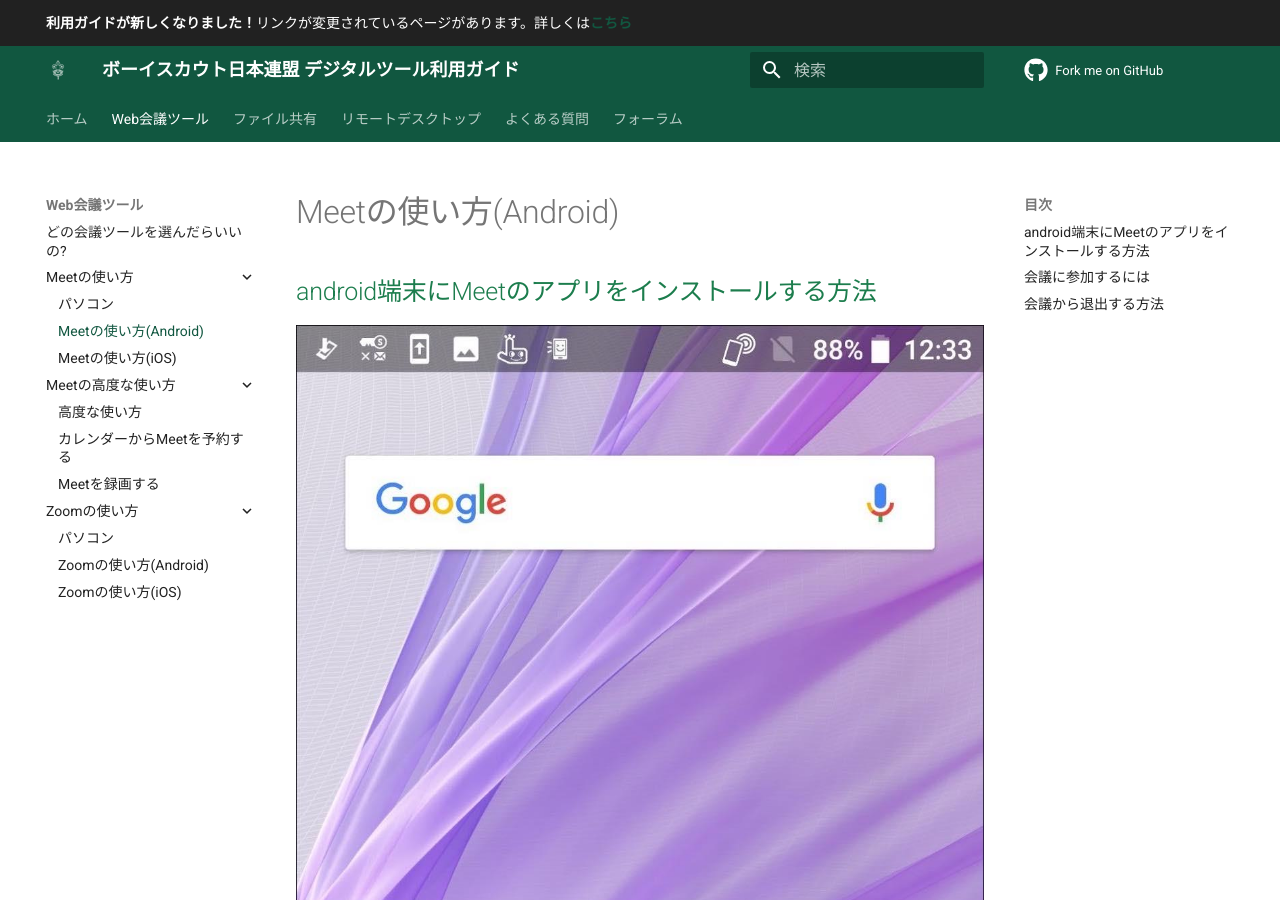
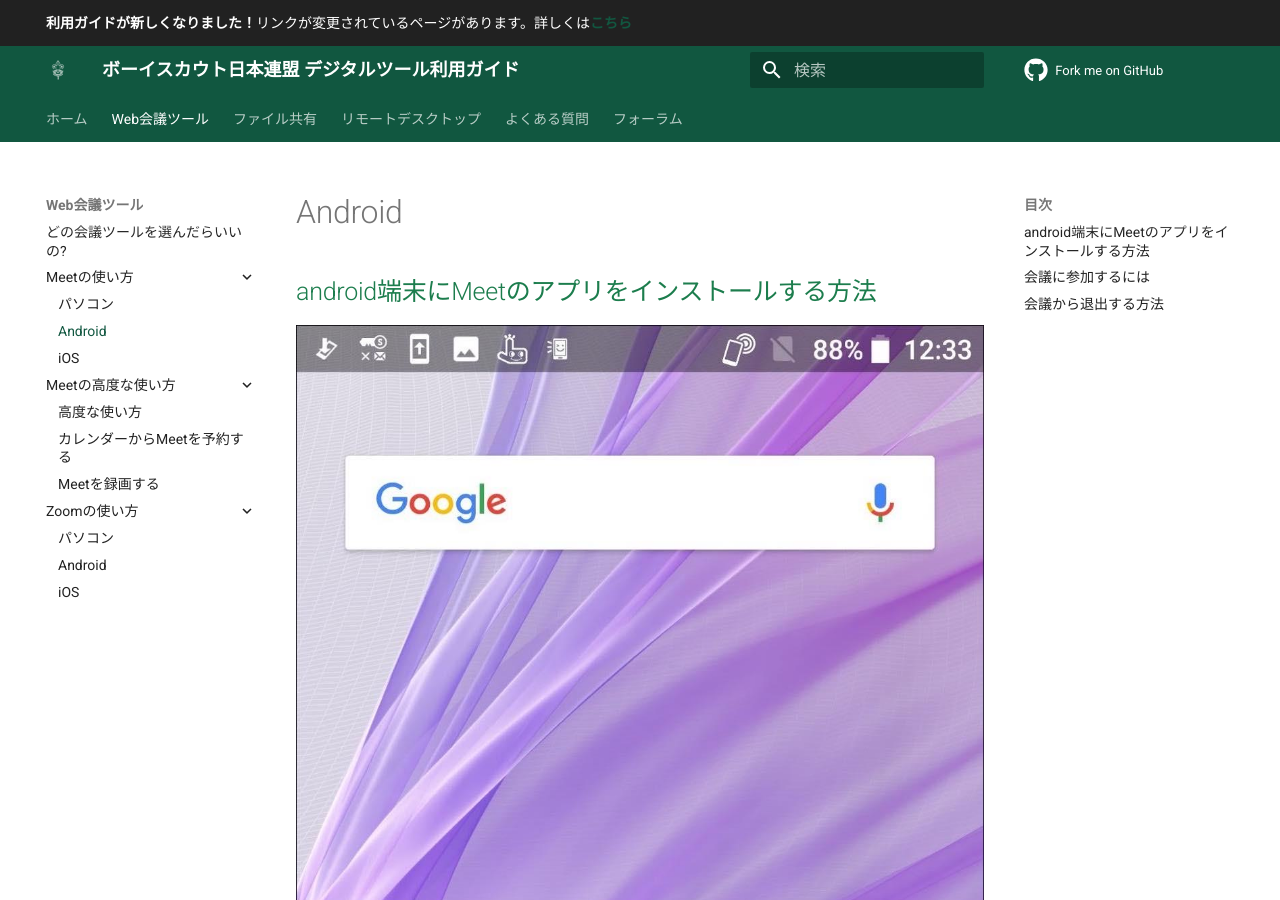
Before and after one commit to Scout-Association-of-Japan/DX-promotion-guidelines, an MkDocs documentation site: the page built from docs/web-meeting-guide/meet/GoogleMeet-android.md, in a window 1280 px wide and 900 px high. Built offline with MkDocs 1.6.1 and Material for MkDocs 9.7.7, drawn with Linux system fonts in a browser that asks for light colours; comment, search, counter and statistics services are not loaded.

Commit message:
Update mkdocs.yml

```diff
--- a/mkdocs.yml
+++ b/mkdocs.yml
@@ -57,16 +57,16 @@
     - どの会議ツールを選んだらいいの?: web-meeting-guide/WhatShouldIChoose.md
     - Meetの使い方:
       - パソコン: web-meeting-guide/meet/GoogleMeet.md
-      - Meetの使い方(Android): web-meeting-guide/meet/GoogleMeet-android.md
-      - Meetの使い方(iOS): web-meeting-guide/meet/GoogleMeet-ios.md
+      - Android: web-meeting-guide/meet/GoogleMeet-android.md
+      - iOS: web-meeting-guide/meet/GoogleMeet-ios.md
     - Meetの高度な使い方:
       - 高度な使い方:  web-meeting-guide/meet/GoogleMeet-adv.md
       - カレンダーからMeetを予約する: web-meeting-guide/meet/GoogleMeet-calendar.md
       - Meetを録画する: web-meeting-guide/meet/GoogleMeet-recording.md
     - Zoomの使い方:
       - パソコン:  web-meeting-guide/zoom/ZoomMeeting.md
-      - Zoomの使い方(Android): web-meeting-guide/zoom/android.md
-      - Zoomの使い方(iOS): web-meeting-guide/zoom/ios.md
+      - Android: web-meeting-guide/zoom/android.md
+      - iOS: web-meeting-guide/zoom/ios.md
   - ファイル共有:
     - Googleドライブでファイル共有をしてみよう: file-share/HowToUseGDrive.md
   - リモートデスクトップ:
```
